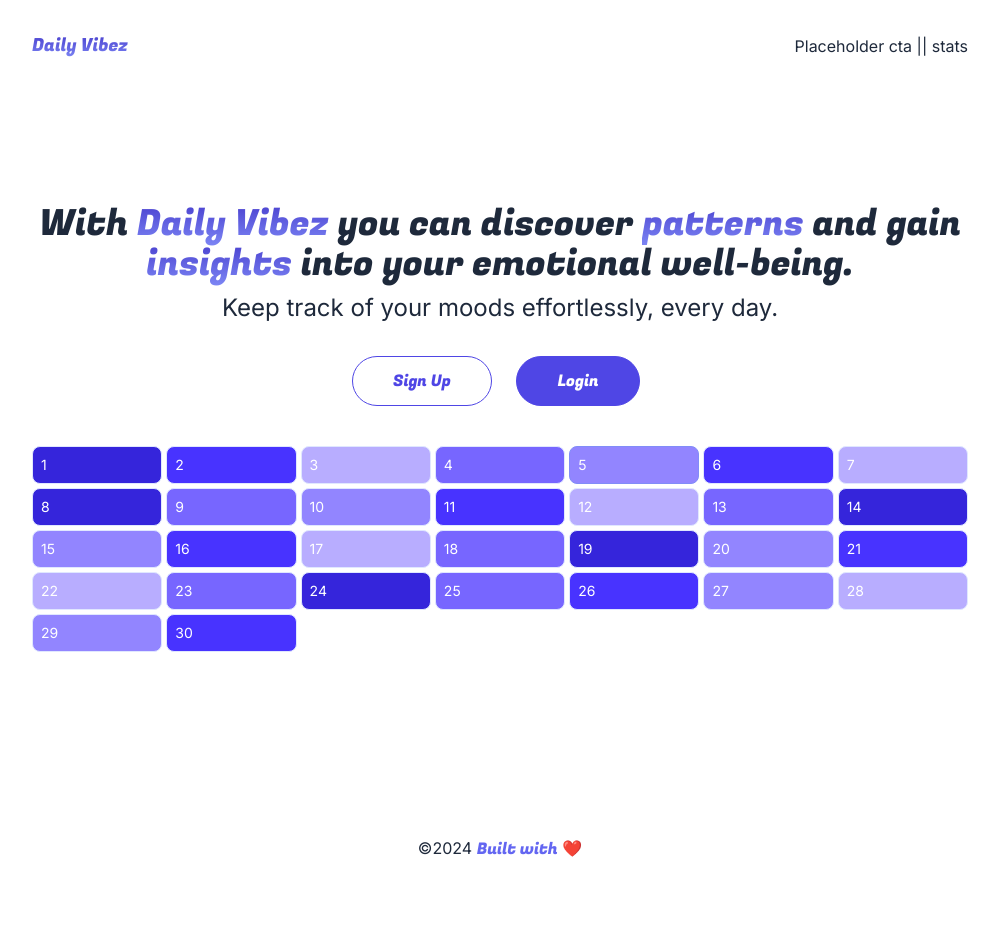
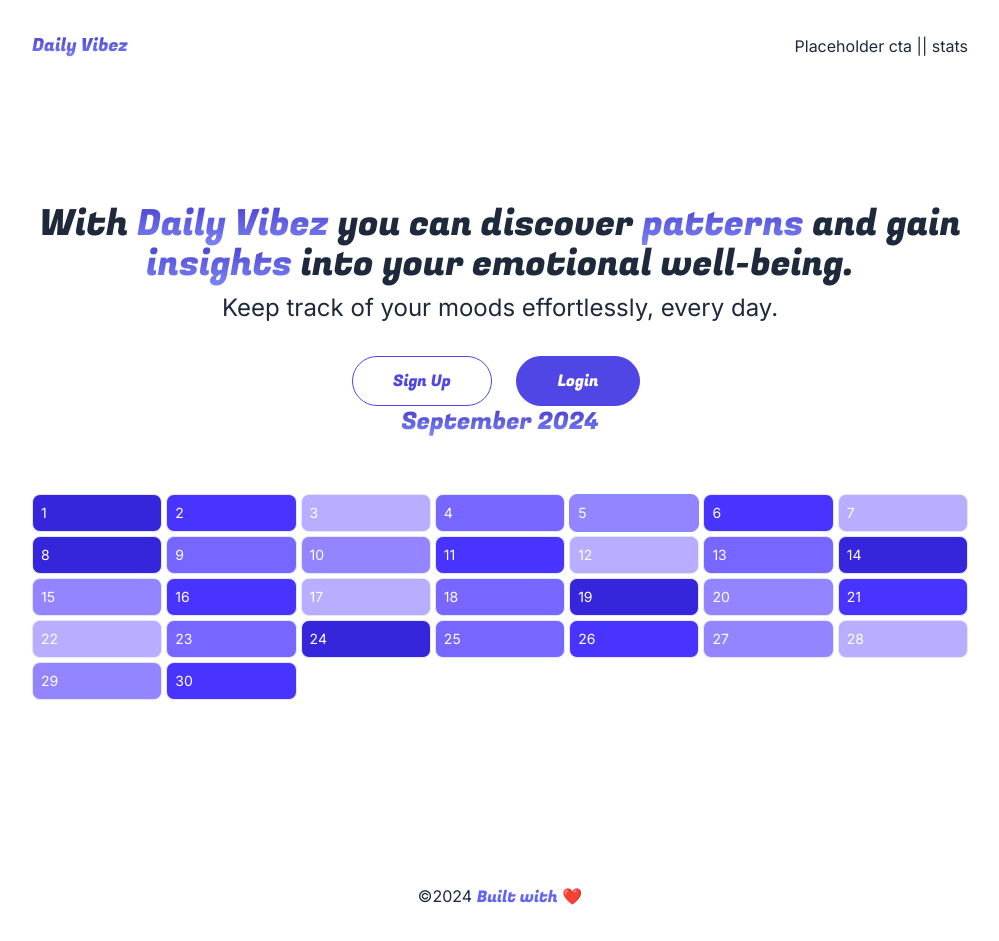
Before and after one commit to Bugs23/DailyVibez, a Next.js app: page / in a window 1280 px wide. Shown: the whole page, without its empty margins (140-1139 px from the left). Before the commit the page ends 893 px from the top, so only its background shows below. Built offline with nearby package versions, Linux system fonts and the light colour scheme; no server answers.

Commit message:
Add buttons to move through each month

```diff
--- a/components/Calendar.js
+++ b/components/Calendar.js
@@ -1,6 +1,9 @@
 "use client"
 import { baseRating, gradients } from "@/utils"
+import { Fugaz_One } from "next/font/google"
 import React, {useState} from "react"
+
+const fugaz = Fugaz_One({ subsets: ["latin"], weight: ["400"] });
 
 // Months of the year
 const months = {
@@ -49,16 +52,16 @@ export default function Calendar({demo, completeData, handleSetMood}) {
   console.log(completeData?.[selectedYear]?.[selectedMonth])
 
     function handleIncrementMonth(val) {
-    // Value +1 -1
-    // If we hit the bounds of the months, we can just adjust the year that is displayed instead
+        // value +1 -1
+        // if we hit the bounds of the months, then we can just adjust the year that is displayed instead
         if (numericMonth + val < 0) {
-      // Set month value = to 11 and decrement the year
+            // set month value = 11 and decrement the year
             setSelectedYear(curr => curr - 1)
-      setSelectedMonth[monthsArr[monthsArr.length - 1]]
+            setSelectedMonth(monthsArr[monthsArr.length - 1])
         } else if (numericMonth + val > 11) {
-      // Set month value = to 0 and increment the year
+            // set month val = 0 and increment the year
             setSelectedYear(curr => curr + 1)
-      setSelectedMonth[monthsArr[0]]
+            setSelectedMonth(monthsArr[0])
         } else {
             setSelectedMonth(monthsArr[numericMonth + val])
         }
@@ -91,6 +94,16 @@ export default function Calendar({demo, completeData, handleSetMood}) {
   const numOfRows = (Math.floor(daysToDisplay / 7)) + (daysToDisplay % 7 ? 1 : 0)
 
   return (
+    <div className="flex flex-col gap-4">
+      <div className="grid grid-cols-3 gap-4">
+        <button onClick={() => handleIncrementMonth(-1)} className="mr-auto">
+          <i className="fa-solid fa-circle-chevron-left text-indigo-500 text-4xl sm:text-2xl duration-200 hover:opacity-80"></i>
+        </button>
+        <p className={`text-center text-2xl capitalize textGradient ${fugaz.className}`}>{selectedMonth} {selectedYear}</p>
+        <button onClick={() => handleIncrementMonth(+1)} className="ml-auto">
+          <i className="fa-solid fa-circle-chevron-right text-indigo-500 text-4xl sm:text-2xl duration-200 hover:opacity-80"></i>
+        </button>
+      </div>
       <div className="flex flex-col overflow-hidden gap-1 py-4 sm:py-6 md:py-10">
         {[...Array(numOfRows).keys()].map((row, rowIndex) => {
           return (
@@ -129,6 +142,6 @@ export default function Calendar({demo, completeData, handleSetMood}) {
           )
         })}
       </div>
-
+    </div>
   )
 }
--- a/package.json
+++ b/package.json
@@ -11,7 +11,7 @@
   "dependencies": {
     "dotenv": "^16.4.5",
     "firebase": "^10.14.0",
-    "next": "14.2.7",
+    "next": "^15.0.3",
     "react": "^18",
     "react-dom": "^18"
   },
```
Also changed, not shown: 1 other file (tests, documents, lock files or other folders). Lines whose indentation alone changed are shown as unchanged.
